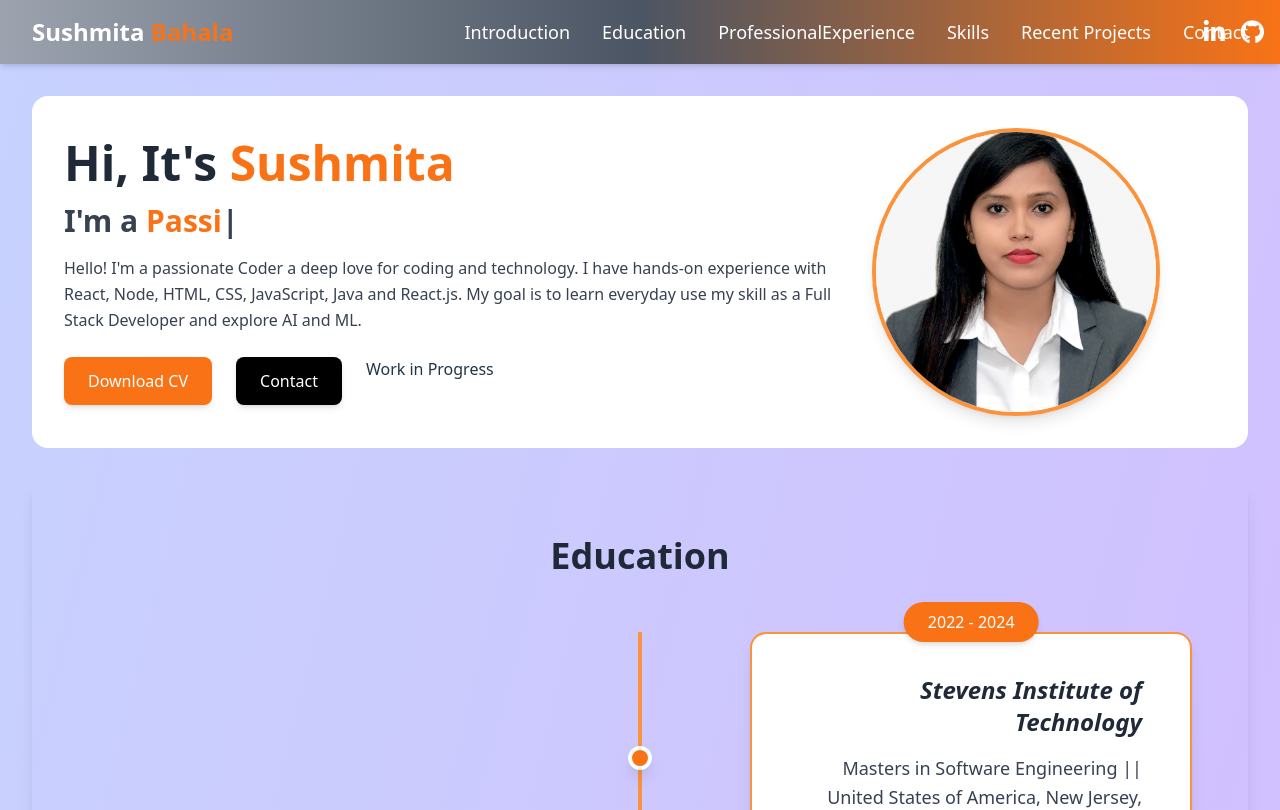
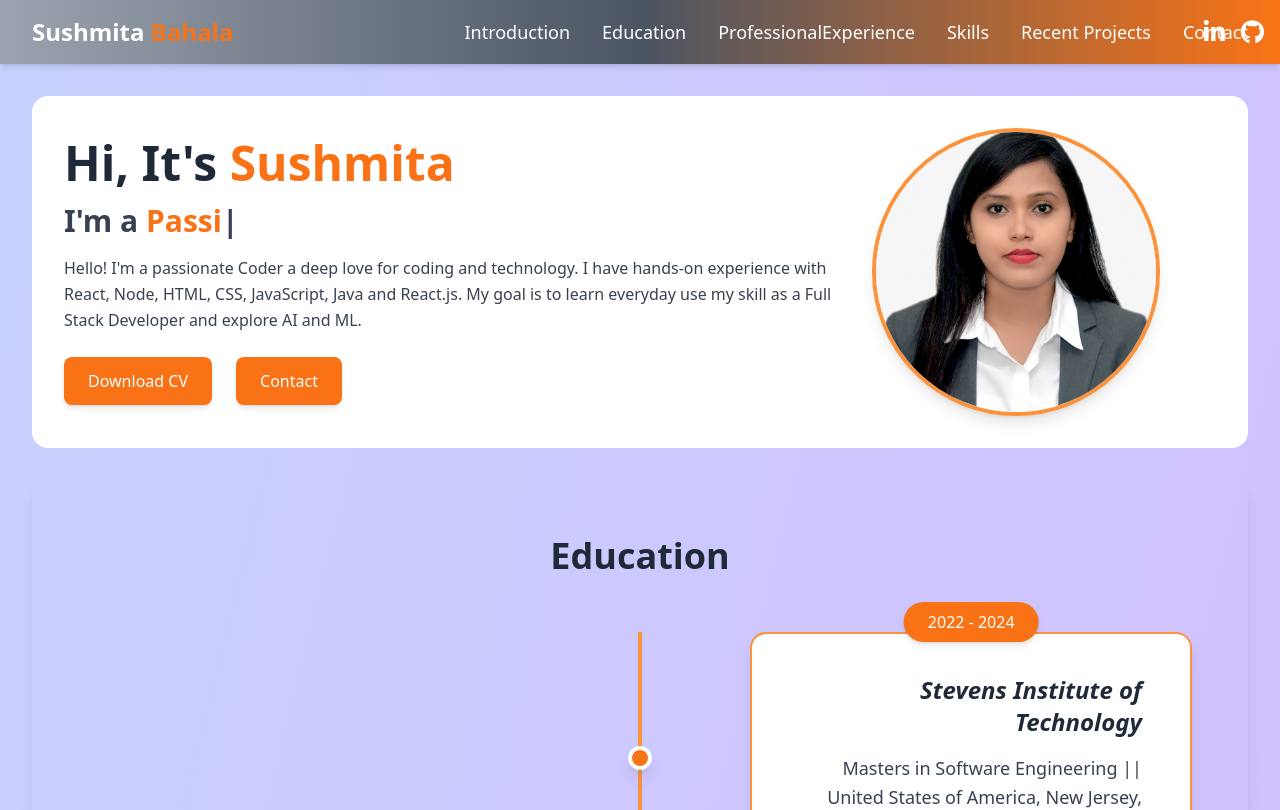
Before and after one commit to sbahala/MyPortfolio, a React app: page / in a window 1280 px wide. Shown: the top 810 px of the page. Built offline with nearby package versions, Linux system fonts and the light colour scheme; the HTML template or start-up script is replaced by a standard one.

Commit message:
Minor fix

```diff
--- a/src/Introduction.jsx
+++ b/src/Introduction.jsx
@@ -33,8 +33,7 @@ const Introduction = () => {
         </p>
         <div className="flex gap-6 mt-6 justify-center md:justify-start">
           <a href="/Bahala_Sushmita_Resume.pdf" download className="bg-orange-500 text-white px-6 py-3 rounded-lg shadow-md hover:bg-orange-600">Download CV</a>
-          <a href="#contact" className="bg-black text-white px-6 py-3 rounded-lg shadow-md hover:bg-gray-800">Contact</a>
-          <h5>Work in Progress</h5>
+          <a href="#contact" className="bg-orange-500 text-white px-6 py-3 rounded-lg shadow-md hover:bg-gray-800">Contact</a>
         </div>
       </div>
 
```
